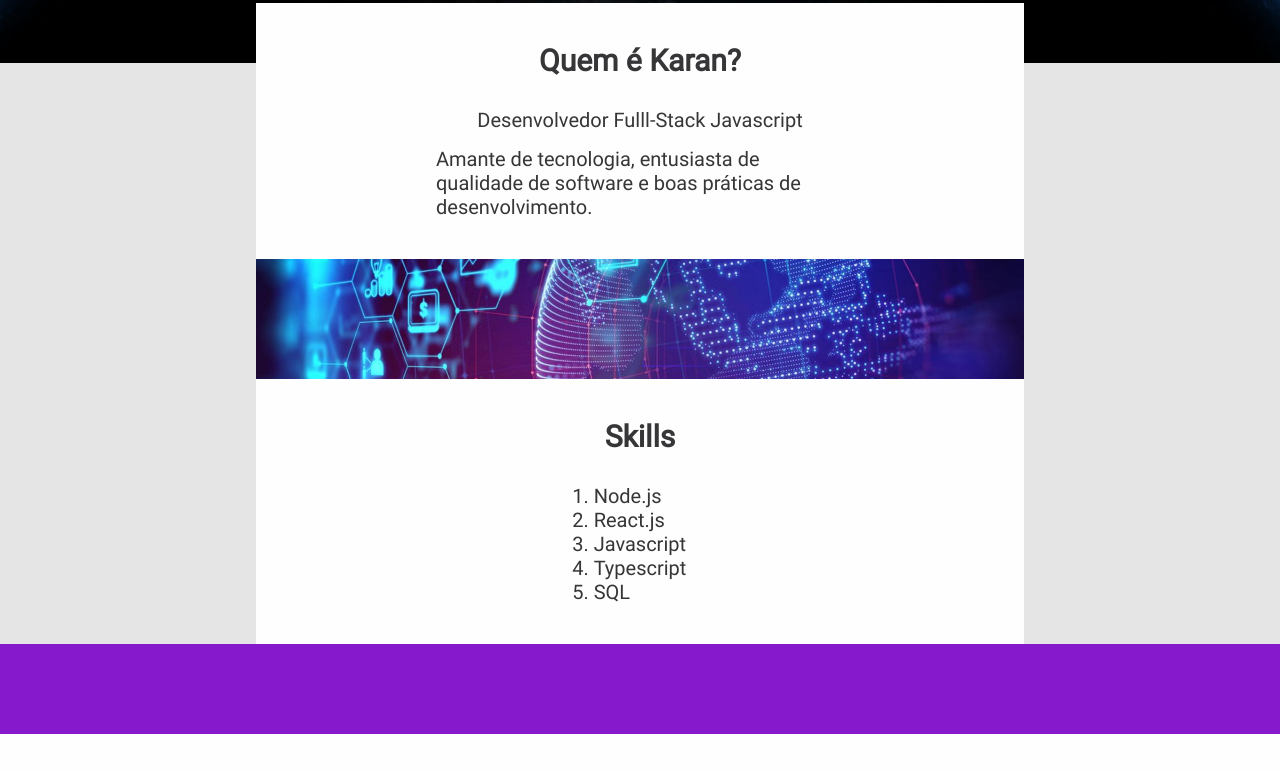
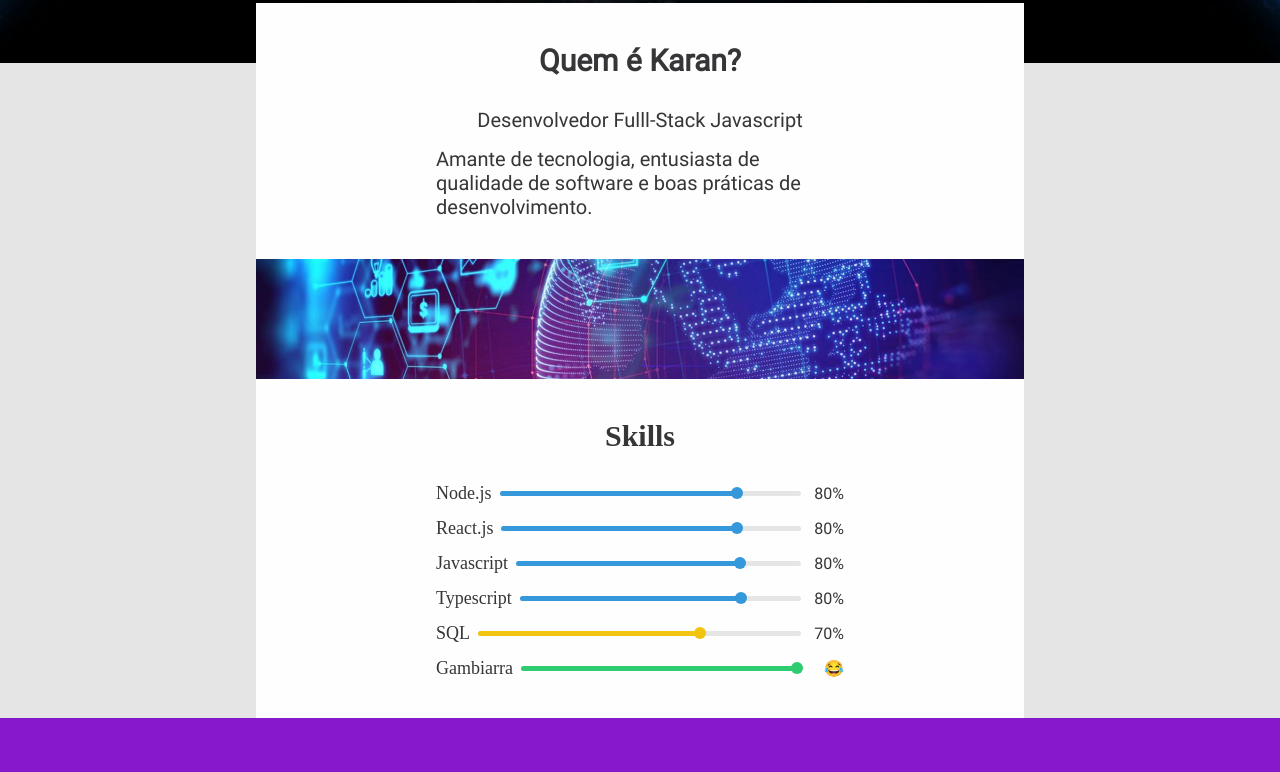
Before and after one commit to karanmelo/karanmelo-page, a React (Create React App) app: page / in a window 1280 px wide. Shown: the part 737-1509 px from the top of the page. Before the commit the page ends 1471 px from the top, so only its background shows below. Built offline with nearby package versions, Linux system fonts and the light colour scheme; a web font is replaced by a local one.

Commit message:
fix: update skills section

```diff
--- a/src/components/layouts/Layout/Main/Content/SectionSkills/Skills/index.tsx
+++ b/src/components/layouts/Layout/Main/Content/SectionSkills/Skills/index.tsx
@@ -1,4 +1,6 @@
 import React from 'react';
+
+import { ProgressBar } from 'components/ui-components/ProgressBar';
 
 import { Container, Title, Content } from './styles';
 
@@ -6,13 +8,12 @@ const Skills: React.FC = () => (
   <Container>
     <Title>Skills</Title>
     <Content>
-      <ol>
-        <li>Node.js</li>
-        <li>React.js</li>
-        <li>Javascript</li>
-        <li>Typescript</li>
-        <li>SQL</li>
-      </ol>
+      <ProgressBar label="Node.js" progress={80} />
+      <ProgressBar label="React.js" progress={80} />
+      <ProgressBar label="Javascript" progress={80} />
+      <ProgressBar label="Typescript" progress={80} />
+      <ProgressBar label="SQL" progress={70} />
+      <ProgressBar label="Gambiarra" progress={100} icon="😂" />
     </Content>
   </Container>
 );
--- a/src/components/layouts/Layout/Main/Content/SectionSkills/Skills/styles.tsx
+++ b/src/components/layouts/Layout/Main/Content/SectionSkills/Skills/styles.tsx
@@ -15,11 +15,14 @@ export const Container = styled.div`
 export const Title = styled.h2`
   width: 100%;
 
+  font-family: ZenAntique;
   font-size: 3rem;
   text-align: center;
 `;
 
 export const Content = styled.div`
+  width: 100%;
+
   display: flex;
   flex-direction: column;
   justify-content: center;
```
